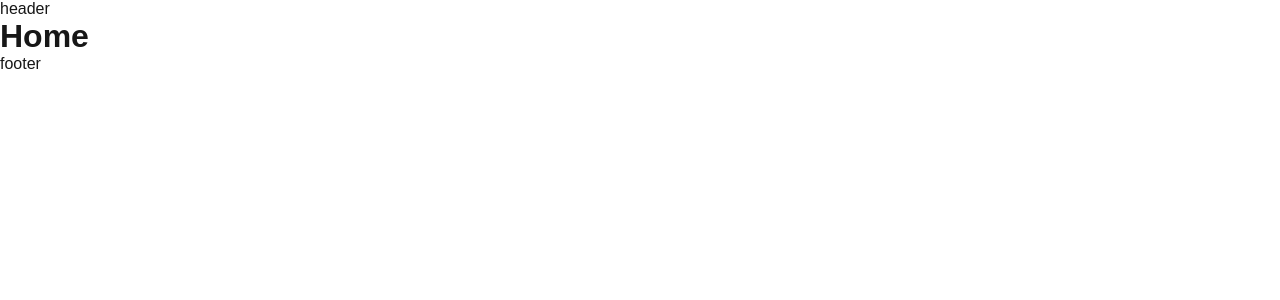
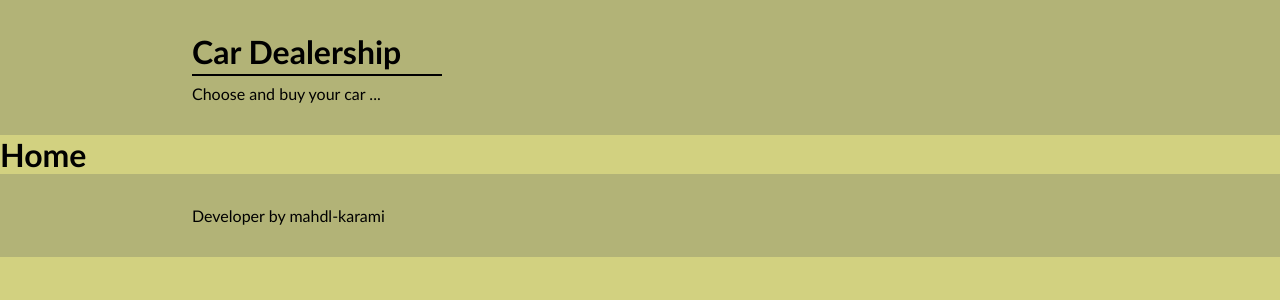
Before and after one commit to mahdl-karami/njs-car-dealership, a Next.js app: page / in a window 1280 px wide. Shown: the top 300 px of the page. Built offline with nearby package versions, Linux system fonts and the light colour scheme.

Commit message:
add layout + style

```diff
--- a/src/layout/Layout.js
+++ b/src/layout/Layout.js
@@ -1,11 +1,26 @@
-import React from "react";
+//? import styles
+import styles from "@/styles/layout.module.css";
 
 const Layout = ({ children }) => {
   return (
     <>
-      <header>header</header>
+      <header className={styles.header}>
+        <div className="wrapper">
+          <h1>Car Dealership</h1>
+          <p>Choose and buy your car ...</p>
+        </div>
+      </header>
       {children}
-      <footer>footer</footer>
+      <footer className={styles.footer}>
+        <div className="wrapper">
+          <p>
+            Developer by{" "}
+            <a target="_BLANK" href="https://github.com/mahdl-karami">
+              mahdl-karami
+            </a>
+          </p>
+        </div>
+      </footer>
     </>
   );
 };
--- a/src/styles/globals.css
+++ b/src/styles/globals.css
@@ -1,42 +1,31 @@
 :root {
-  --background: #ffffff;
-  --foreground: #171717;
-}
+  --background: #d2d180;
+  --primary: #b2b377;
+  --secondary: #e5e483;
+  --text: #000;
+  --gray: #373737;
 
-@media (prefers-color-scheme: dark) {
-  :root {
-    --background: #0a0a0a;
-    --foreground: #ededed;
-  }
-}
-
-html,
-body {
-  max-width: 100vw;
-  overflow-x: hidden;
-}
-
-body {
-  color: var(--foreground);
   background: var(--background);
-  font-family: Arial, Helvetica, sans-serif;
-  -webkit-font-smoothing: antialiased;
-  -moz-osx-font-smoothing: grayscale;
+  color: var(--text);
 }
 
 * {
   box-sizing: border-box;
   padding: 0;
   margin: 0;
+  font-family: "Gill Sans", "Gill Sans MT", Calibri, "Trebuchet MS", sans-serif;
 }
 
 a {
-  color: inherit;
+  color: var(--text);
   text-decoration: none;
+  transition: opacity linear 0.2s;
+  &:hover {
+    opacity: 70%;
+  }
 }
 
-@media (prefers-color-scheme: dark) {
-  html {
-    color-scheme: dark;
-  }
+.wrapper {
+  width: 70%;
+  margin: auto;
 }
--- /dev/null
+++ b/src/styles/layout.module.css
@@ -0,0 +1,18 @@
+.header , .footer {
+  background: var(--primary);
+  padding: 2rem 0;
+}
+.header h1 {
+  position: relative;
+  margin-bottom: 0.5rem;
+  padding-bottom: 0.3rem;
+}
+.header h1::after {
+  content: "";
+  width: 250px;
+  height: 2px;
+  background: var(--text);
+  position: absolute;
+  bottom: 0;
+  left: 0;
+}
```
